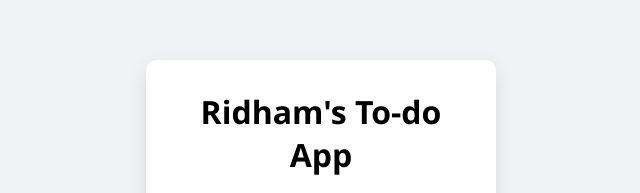
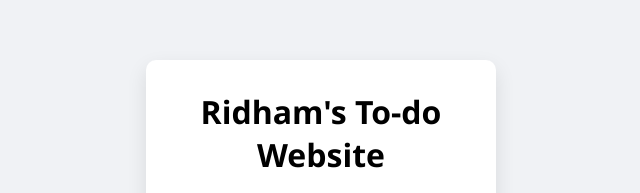
Before and after one commit to ridhambhatti-art/Git-Deploy, a plain HTML site: page index.html in a window 1280 px wide. Shown: the part 195-388 px from the top of the page, without its empty margins (319-959 px from the left). Drawn offline with Linux system fonts and the light colour scheme.

```diff
--- a/index.html
+++ b/index.html
@@ -9,7 +9,7 @@
 <body>
 
   <div class="app">
-    <h1>Ridham's To-do App</h1>
+    <h1>Ridham's To-do Website</h1>
     <h1>📝 To-Do List</h1>
 
     <div class="input-section">
```
